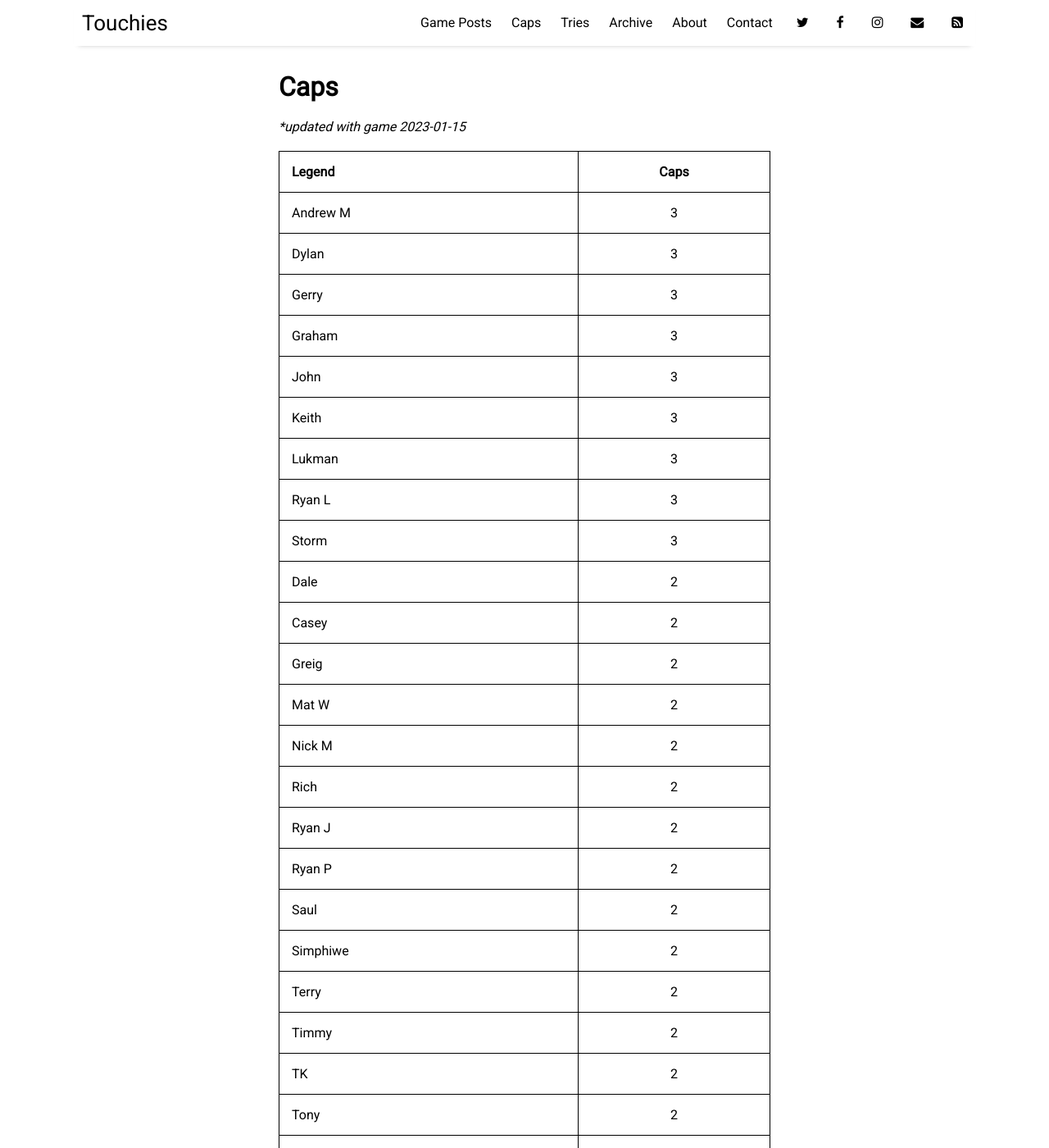
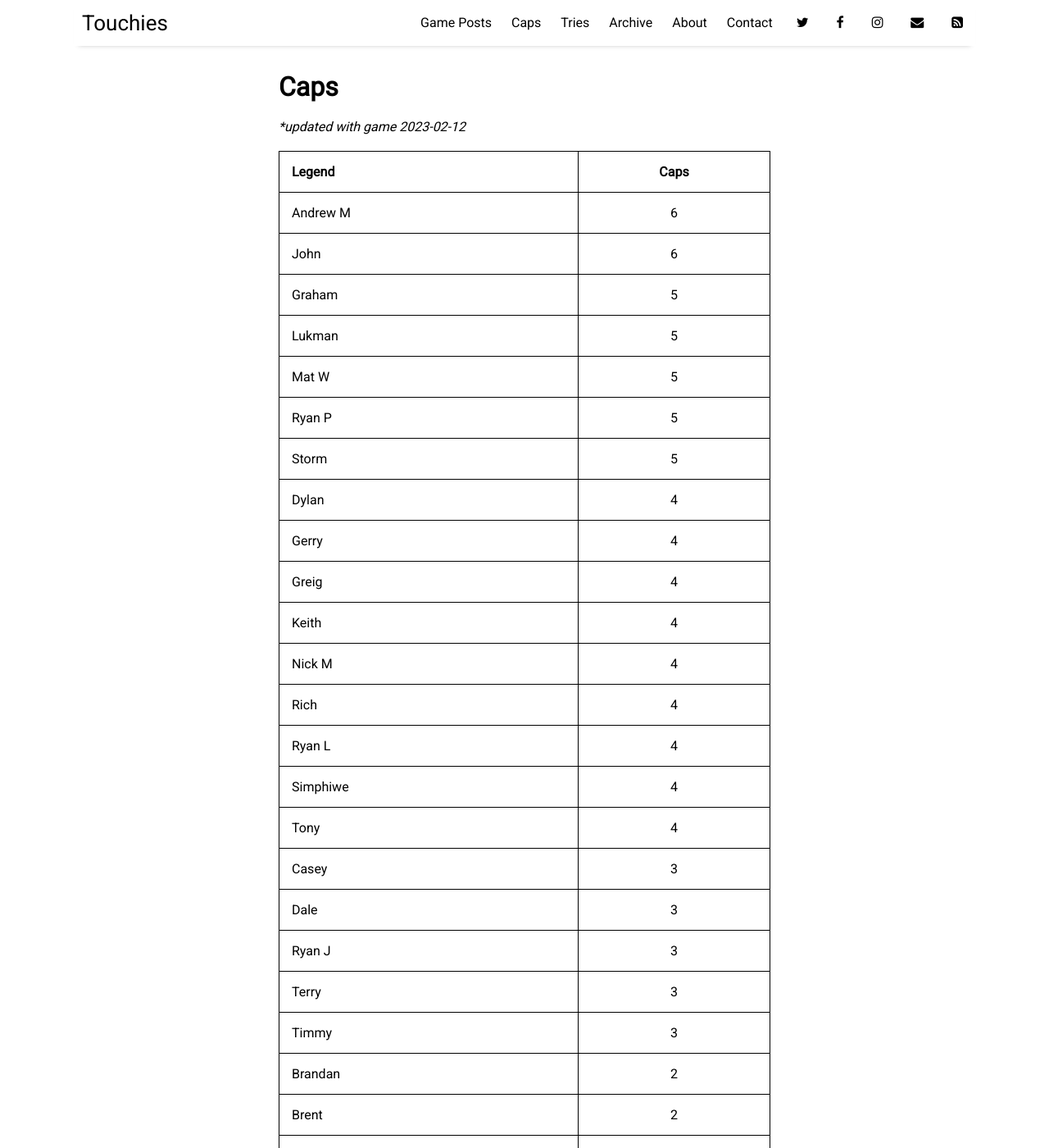
Before and after one commit to sundayrugby/sundayrugby.github.io, a Jekyll site: the page built from pages/caps.md, in a window 1280 px wide and 1400 px high. Shown: the whole window at 82% size. Built offline with Jekyll 4.4.1, drawn with Linux system fonts in a browser that asks for light colours; nearby versions of some CDN libraries; some of the changed text lies outside the part shown.

Commit message:
Update caps.md

```diff
--- a/pages/caps.md
+++ b/pages/caps.md
@@ -4,48 +4,58 @@ title: Caps
 permalink: /caps
 ---
 
-**updated with game 2023-01-15*
+**updated with game 2023-02-12*
 
 
 Legend               | Caps
 --------------------- | :------------------:
-Andrew M|3
-Dylan|3
-Gerry|3
-Graham|3
-John|3
-Keith|3
-Lukman|3
-Ryan L|3
-Storm|3
-Dale|2
-Casey|2
-Greig|2
-Mat W|2
-Nick M|2
-Rich|2
-Ryan J|2
-Ryan P|2
+Andrew M|6
+John|6
+Graham|5
+Lukman|5
+Mat W|5
+Ryan P|5
+Storm|5
+Dylan|4
+Gerry|4
+Greig|4
+Keith|4
+Nick M|4
+Rich|4
+Ryan L|4
+Simphiwe|4
+Tony|4
+Casey|3
+Dale|3
+Ryan J|3
+Terry|3
+Timmy|3
+Brandan|2
+Brent|2
+David|2
+Ferdi|2
+JJ|2
 Saul|2
-Simphiwe|2
-Terry|2
-Timmy|2
 TK|2
-Tony|2
-Brandan|1
+Tristian|2
+Anton G|1
+Anton K|1
+Andrew S|1
+Blano|1
+Chris V|1
 Chad|1
-David|1
-Ferdi|1
+Dino|1
+Evan|1
 Gareth B|1
 Ian|1
 Jason|1
-JJ|1
 Matt S|1
+Mat T|1
 Micheal M|1
+Mike L|1
 Rolf|1
 Ryan S|1
 Scotty|1
 Tarek|1
-Tristian|1
 Yusri|1
 Ziad|1
```
